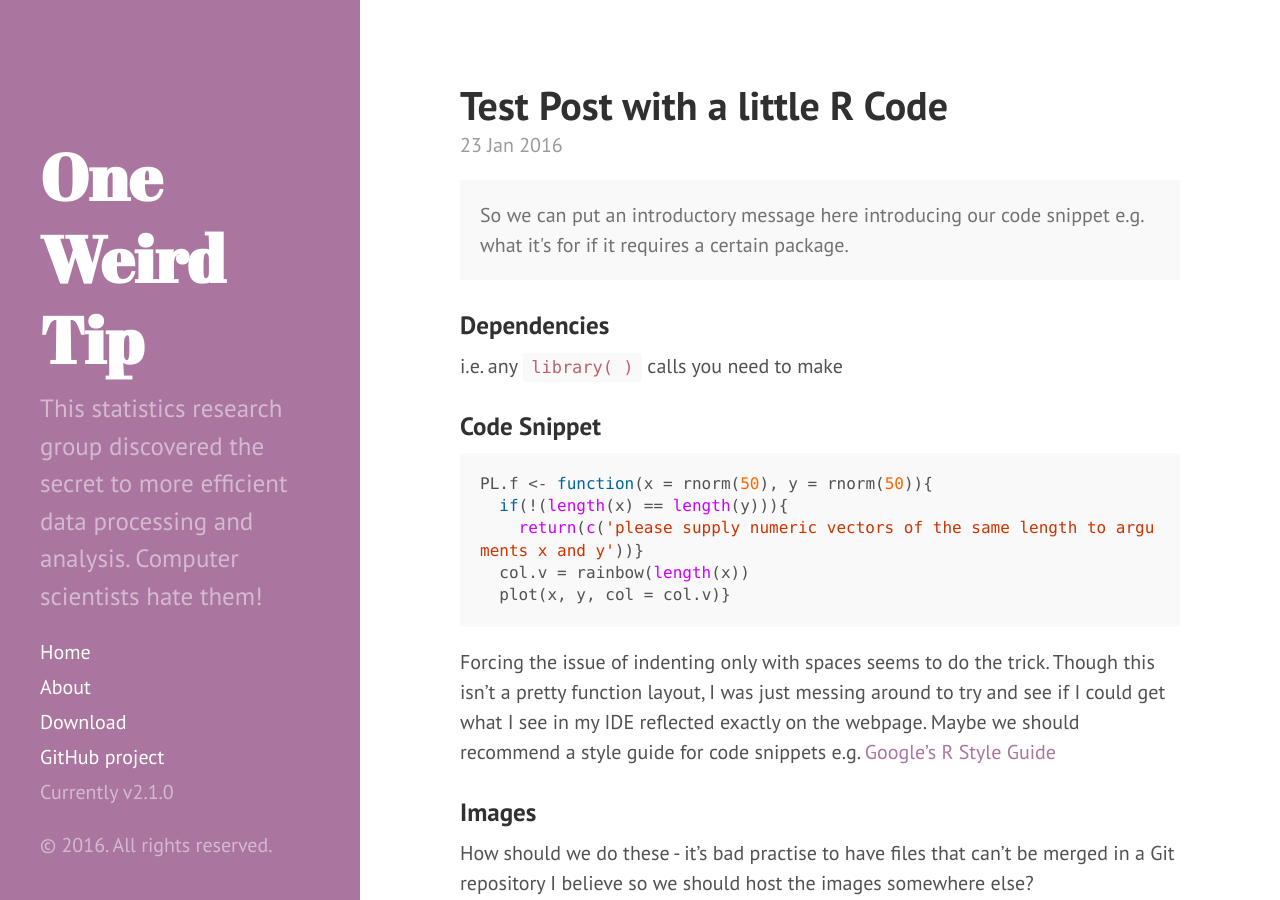
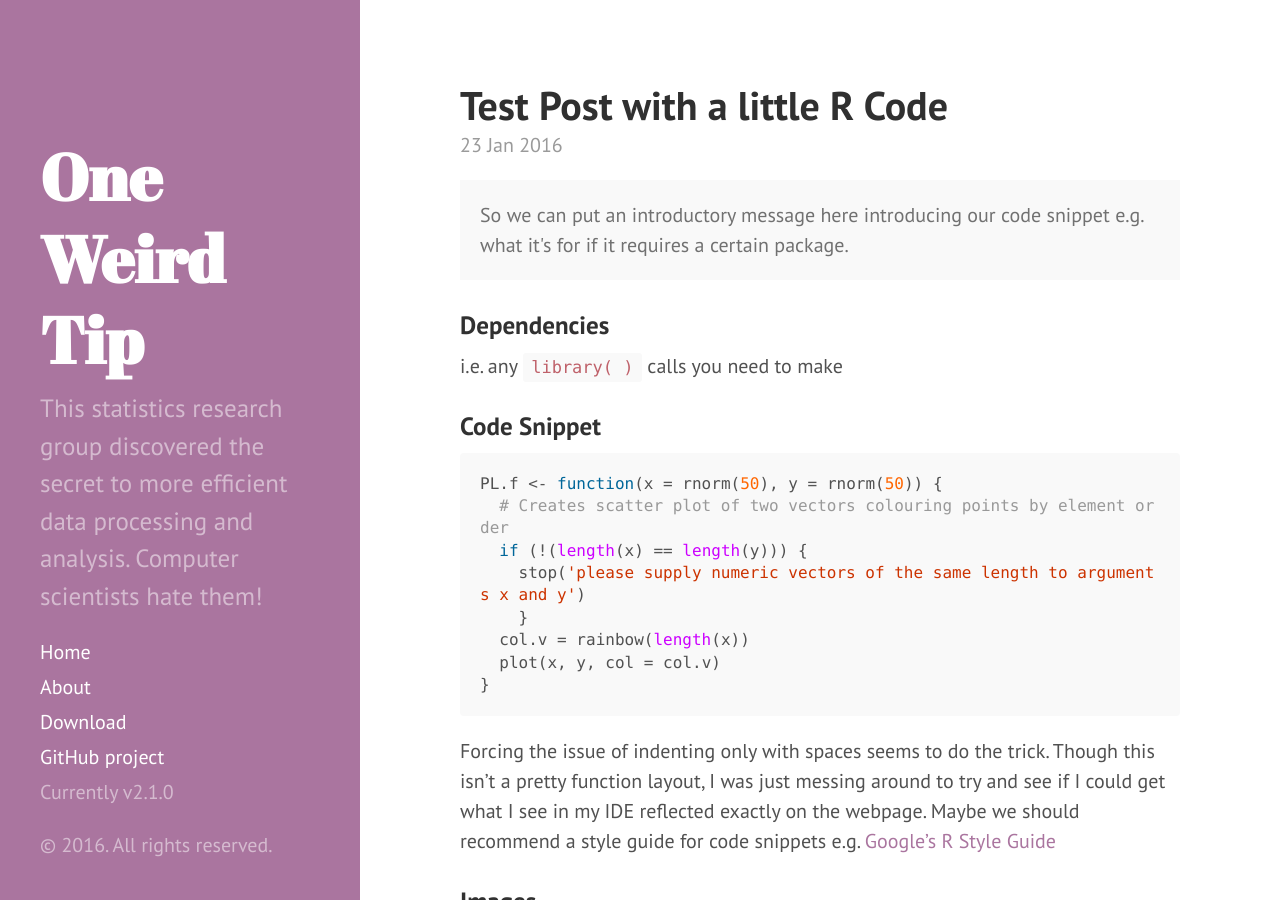
Before and after one commit to bragqut/bragqut.github.io, a Jekyll site: the page built from _posts/2016-01-23-test-snippet.md, in a window 1280 px wide and 900 px high. Built offline with Jekyll 4.4.1, drawn with Linux system fonts in a browser that asks for light colours; Markdown is read by kramdown in place of the engine named in the settings.

Commit message:
then following said style guide

````diff
--- a/_posts/2016-01-23-test-snippet.md
+++ b/_posts/2016-01-23-test-snippet.md
@@ -13,11 +13,14 @@ i.e. any `library( )` calls you need to make
 
 ### Code Snippet
 ```r
-PL.f <- function(x = rnorm(50), y = rnorm(50)){
-  if(!(length(x) == length(y))){
-    return(c('please supply numeric vectors of the same length to arguments x and y'))}
+PL.f <- function(x = rnorm(50), y = rnorm(50)) {
+  # Creates scatter plot of two vectors colouring points by element order
+  if (!(length(x) == length(y))) {
+    stop('please supply numeric vectors of the same length to arguments x and y')
+    }
   col.v = rainbow(length(x))
-  plot(x, y, col = col.v)}
+  plot(x, y, col = col.v)
+}
 ```
 
 Forcing the issue of indenting only with spaces seems to do the trick.
````
